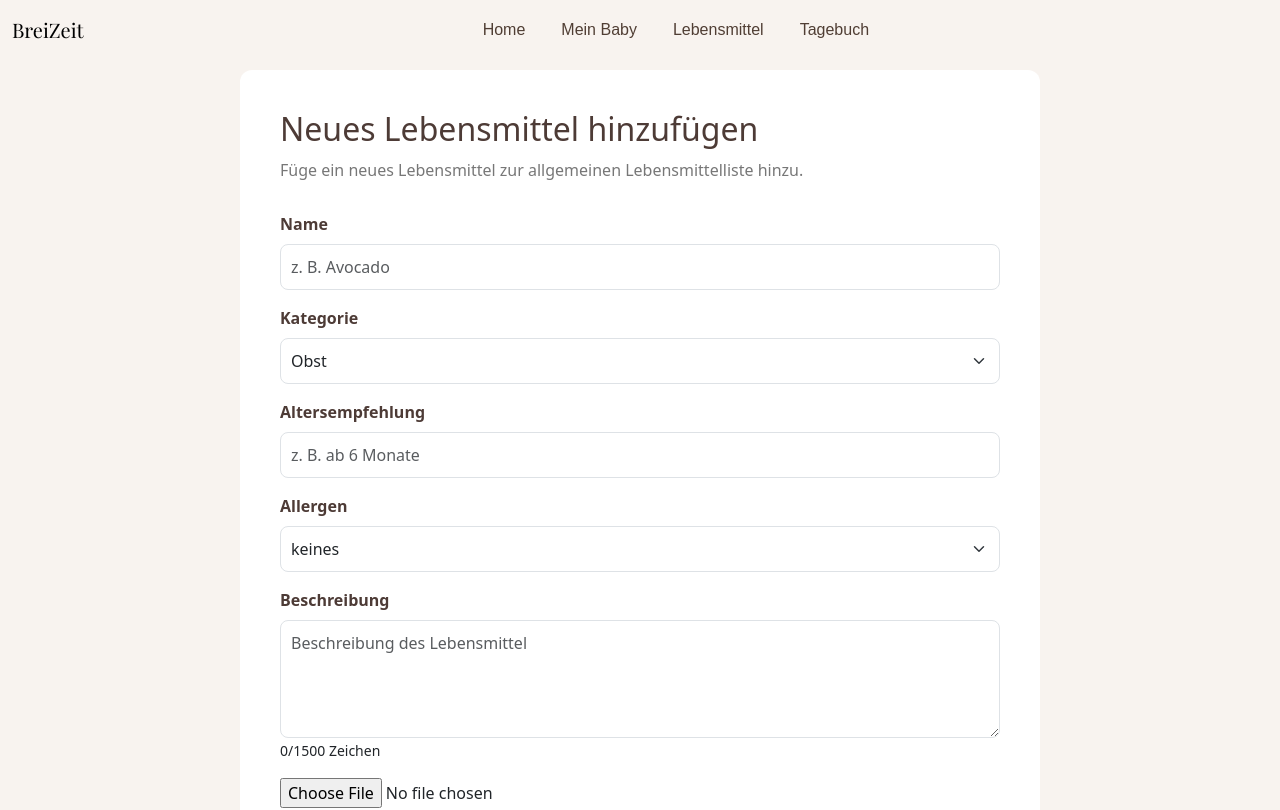
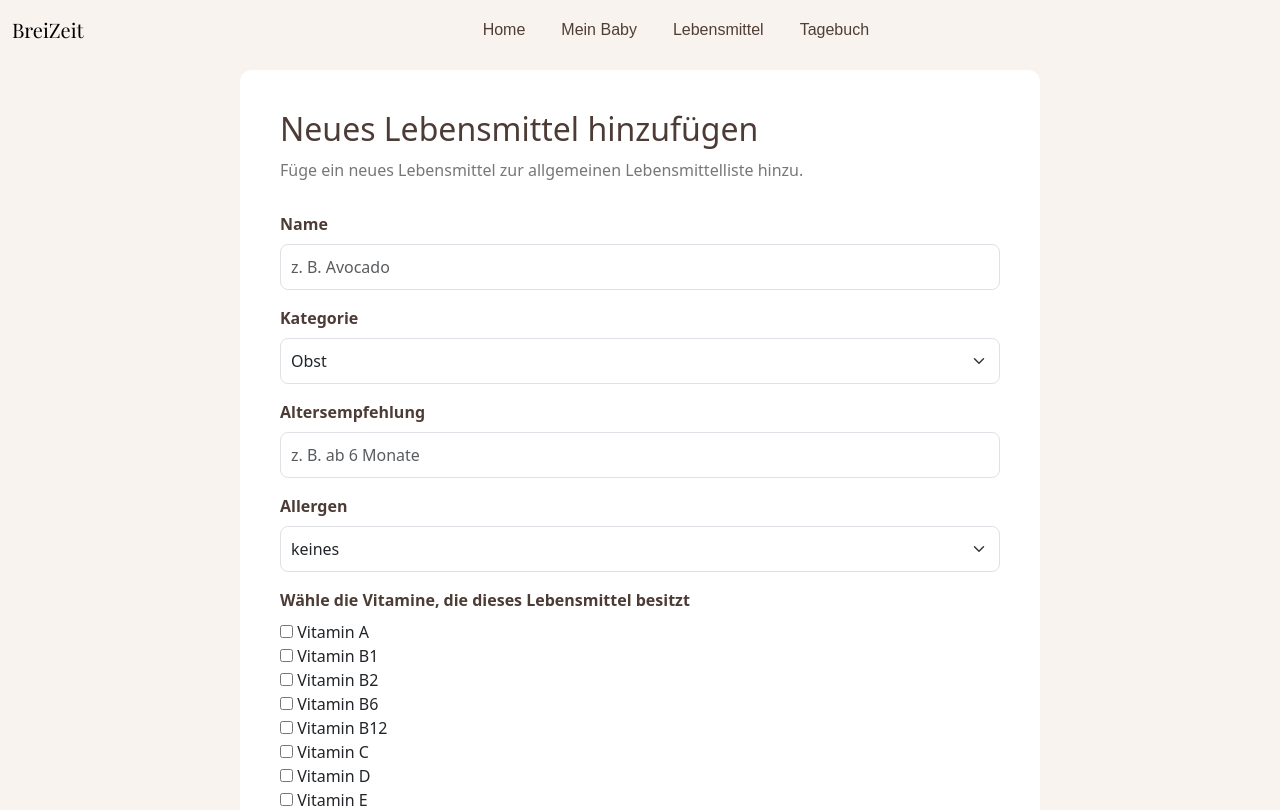
Before and after one commit to NataliaKaczor/breizeit-Frontend, an Angular app: page /lebensmittelform in a window 1280 px wide. Shown: the top 810 px of the page. Built offline with nearby package versions, Linux system fonts and the light colour scheme.

Commit message:
Vitamin Auswahl im Lebensmittel Formular hinzugefügt

```diff
--- a/src/app/lebensmittel-form/lebensmittel-form.html
+++ b/src/app/lebensmittel-form/lebensmittel-form.html
@@ -49,6 +49,19 @@
                         <option>Fisch</option>
                         <option>Gluten</option>
                     </select>
+                </div>
+
+                <div class="mb-3">
+                    <label class="form-label">Wähle die Vitamine, die dieses Lebensmittel besitzt </label>
+
+                    @for (einzelnesVitamin of vitamine; track einzelnesVitamin) {
+                    <div>
+                        <label>
+                            <input type="checkbox" [value]="einzelnesVitamin" [checked]="lebensmittel.vitamine.includes(einzelnesVitamin)">
+                            {{ einzelnesVitamin }}
+                        </label>
+                    </div>
+                    }
                 </div>
 
                 <div class="mb-3">
```
